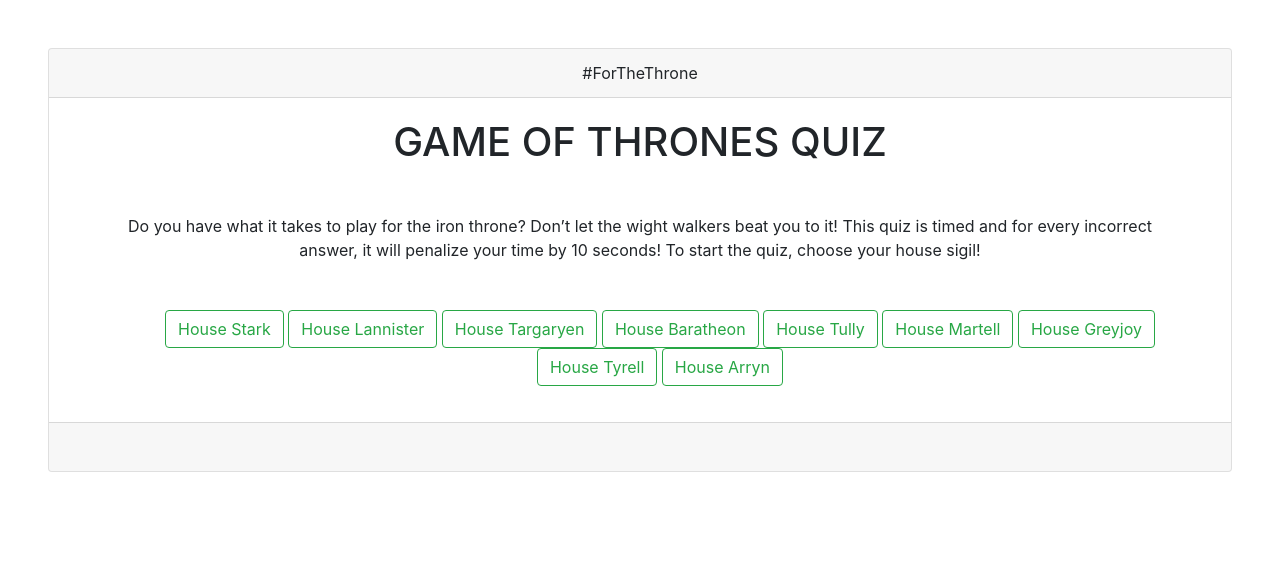
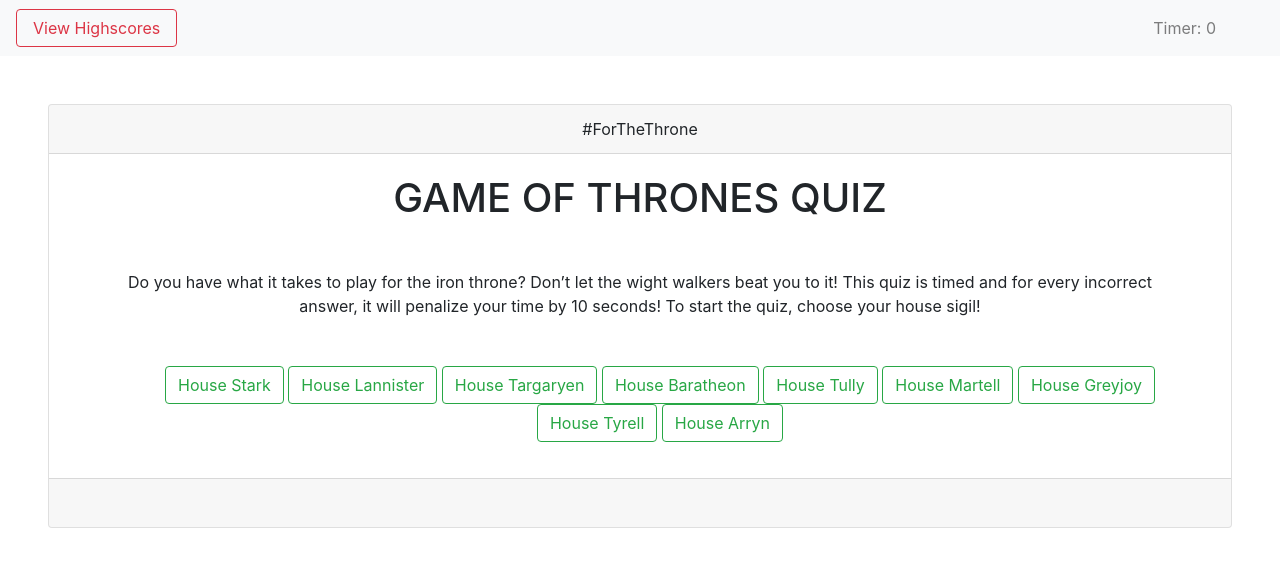
Before and after one commit to janessaref/impossible-game-of-thrones-quiz, a plain HTML site: page index.html in a window 1280 px wide. Drawn offline with nearby package versions, Linux system fonts and the light colour scheme.

Commit message:
add navbar with timer and highscore button in html

```diff
--- a/index.html
+++ b/index.html
@@ -12,6 +12,25 @@
     <title>Impossible GoT Quiz</title>
   </head>
   <body>
+
+    <nav class="navbar navbar-light bg-light">
+        <form class="form-inline">
+          <button class="btn btn-outline-danger px-3" type="button">View Highscores</button>
+
+        </form>
+
+            <ul class="navbar-nav ml-auto">
+              <li class="nav-item active">
+
+            <span class="navbar-text" id="timer">
+              Timer: 0
+            </span>
+          </div>
+
+            </ul>
+            <div class="px-4"></div>
+
+      </nav>
 
     <div class="card text-center m-5">
         <div class="card-header">
```
